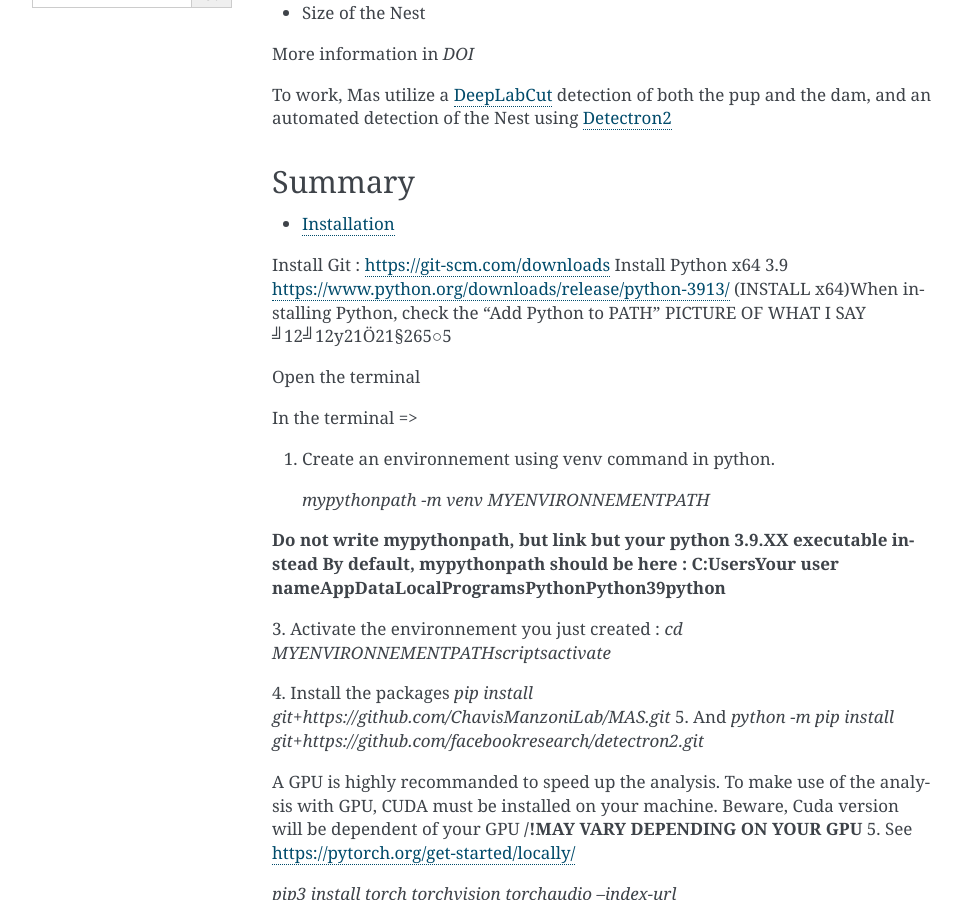
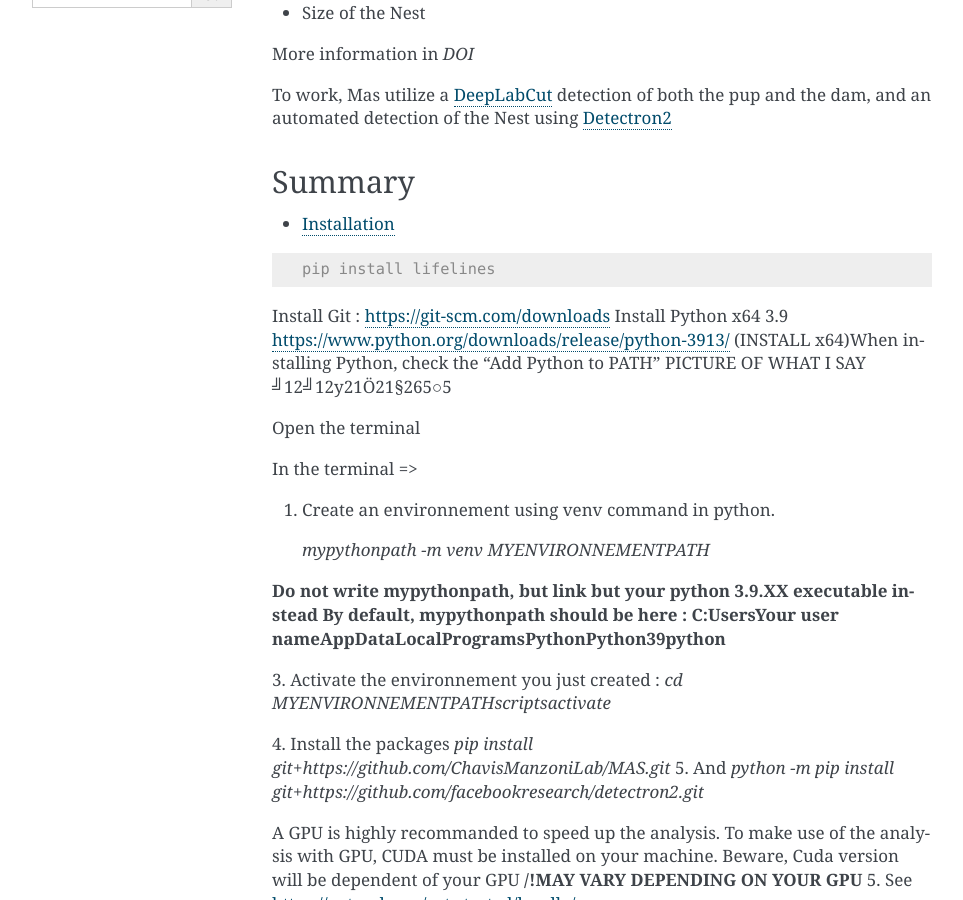
Before and after one commit to ChavisManzoniLab/MAS, a Sphinx documentation site: the page built from docs/index.rst, in a window 1280 px wide and 900 px high, scrolled down 352 px. Shown: the whole window, without its empty margins (148-1111 px from the left). Built offline with Sphinx 7.4.7, drawn with Linux system fonts in a browser that asks for light colours.

Commit message:
Update index.rst

```diff
--- a/docs/index.rst
+++ b/docs/index.rst
@@ -20,7 +20,12 @@
 
 .. toctree::
 
- install
+    install
+
+.. code-block:: console
+
+    pip install lifelines
+
 
 
 Install Git : https://git-scm.com/downloads \
```
